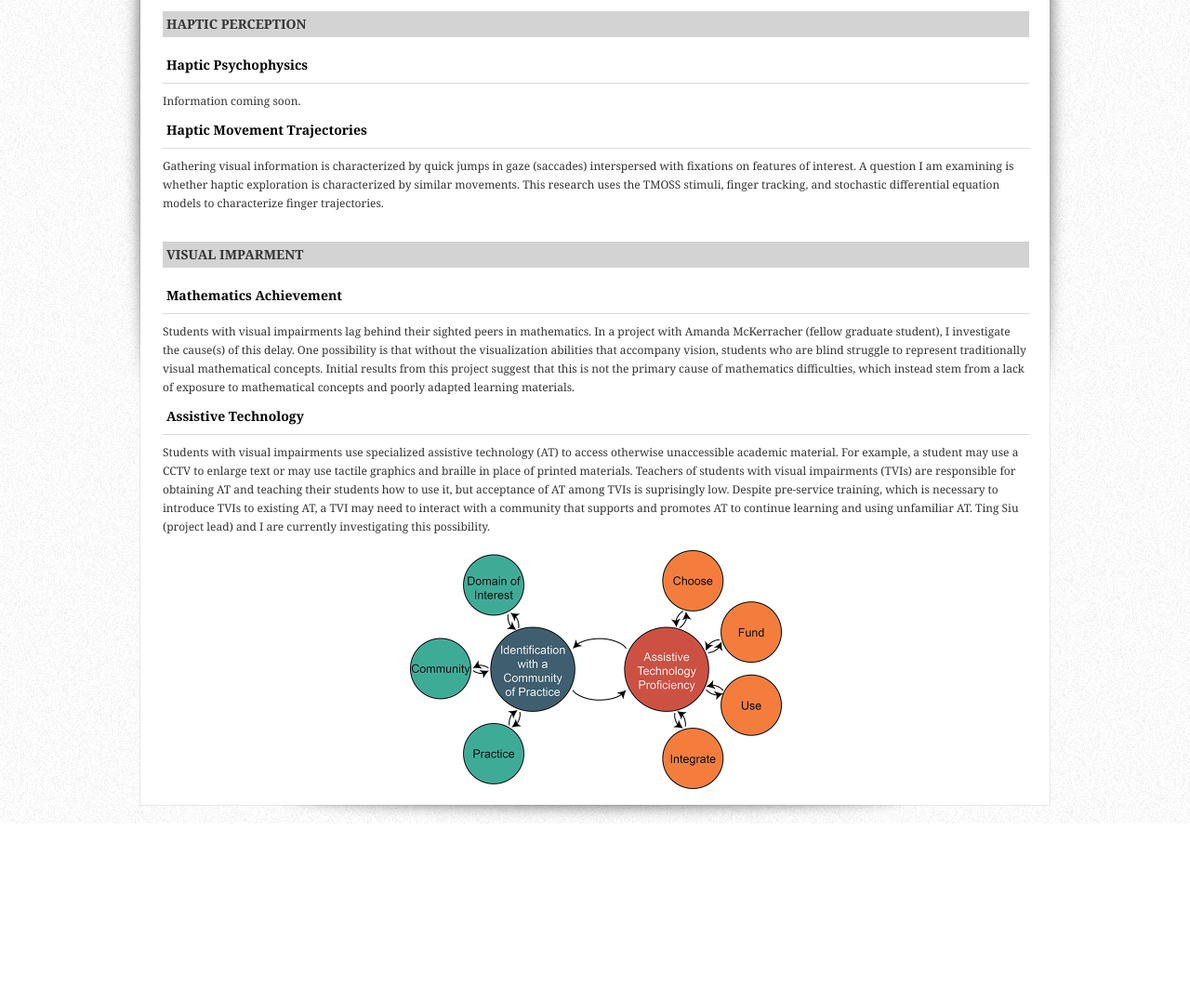
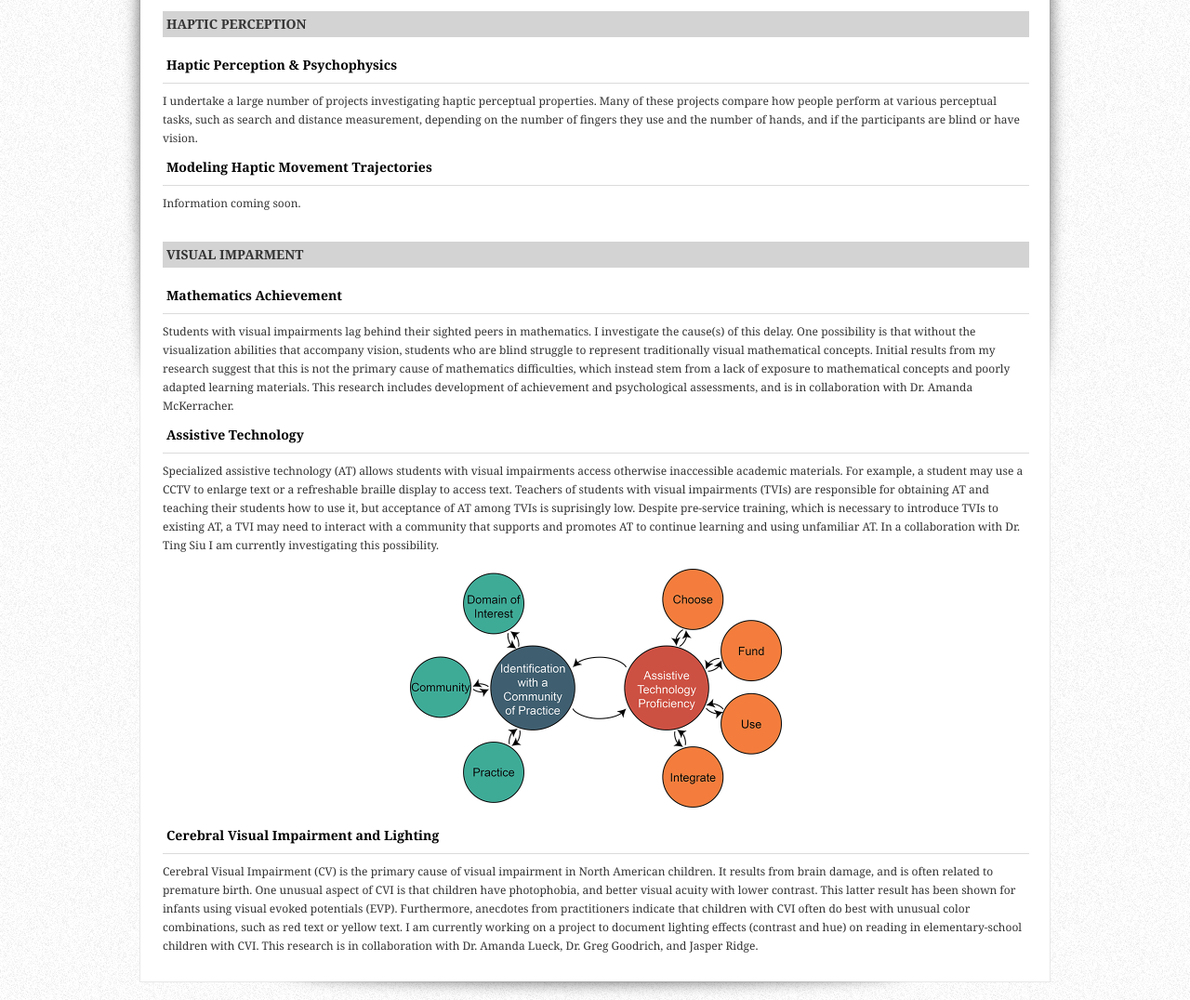
Before and after one commit to valeriemorash/valeriemorash.github.io, a plain HTML site: page research.html in a window 1280 px wide. Shown: the part 260-1336 px from the top of the page at 93% size. Before the commit the page ends 1146 px from the top, so only its background shows below. Drawn offline with Linux system fonts and the light colour scheme.

Commit message:
research.html

```diff
--- a/research.html
+++ b/research.html
@@ -31,18 +31,21 @@
         <div class="highlight">
           <h2>Haptic Perception</h3>
           </br>
-          <h3>Haptic Psychophysics</h4>
+          <h3>Haptic Perception & Psychophysics</h4>
+          <p>I undertake a large number of projects investigating haptic perceptual properties. Many of these projects compare how people perform at various perceptual tasks, such as search and distance measurement, depending on the number of fingers they use and the number of hands, and if the participants are blind or have vision.</p>
+          <h3>Modeling Haptic Movement Trajectories</h4>
           <p>Information coming soon.</p>
-          <h3>Haptic Movement Trajectories</h4>
-          <p>Gathering visual information is characterized by quick jumps in gaze (saccades) interspersed with fixations on features of interest. A question I am examining is whether haptic exploration is characterized by similar movements. This research uses the TMOSS stimuli, finger tracking, and stochastic differential equation models to characterize finger trajectories.</p>
         </br>
           <h2>Visual Imparment</h3>
           </br>
           <h3>Mathematics Achievement</h4>
-          <p>Students with visual impairments lag behind their sighted peers in mathematics. In a project with Amanda McKerracher (fellow graduate student), I investigate the cause(s) of this delay. One possibility is that without the visualization abilities that accompany vision, students who are blind struggle to represent traditionally visual mathematical concepts. Initial results from this project suggest that this is not the primary cause of mathematics difficulties, which instead stem from a lack of exposure to mathematical concepts and poorly adapted learning materials.</p>
+          <p>Students with visual impairments lag behind their sighted peers in mathematics. I investigate the cause(s) of this delay. One possibility is that without the visualization abilities that accompany vision, students who are blind struggle to represent traditionally visual mathematical concepts. Initial results from my research suggest that this is not the primary cause of mathematics difficulties, which instead stem from a lack of exposure to mathematical concepts and poorly adapted learning materials. This research includes development of achievement and psychological assessments, and is in collaboration with Dr. Amanda McKerracher.</p>
           <h3>Assistive Technology</h4>
-          <p>Students with visual impairments use specialized assistive technology (AT) to access otherwise unaccessible academic material. For example, a student may use a CCTV to enlarge text or may use tactile graphics and braille in place of printed materials. Teachers of students with visual impairments (TVIs) are responsible for obtaining AT and teaching their students how to use it, but acceptance of AT among TVIs is suprisingly low. Despite pre-service training, which is necessary to introduce TVIs to existing AT, a TVI may need to interact with a community that supports and promotes AT to continue learning and using unfamiliar AT. Ting Siu (project lead) and I are currently investigating this possibility.</p>
+          <p>Specialized assistive technology (AT) allows students with visual impairments access otherwise inaccessible academic materials. For example, a student may use a CCTV to enlarge text or a refreshable braille display to access text. Teachers of students with visual impairments (TVIs) are responsible for obtaining AT and teaching their students how to use it, but acceptance of AT among TVIs is suprisingly low. Despite pre-service training, which is necessary to introduce TVIs to existing AT, a TVI may need to interact with a community that supports and promotes AT to continue learning and using unfamiliar AT. In a collaboration with Dr. Ting Siu I am currently investigating this possibility.</p>
           <center> <img src="images/path diagram 02.png" width = "400px" alt="missing" /> </center>
+          <br>
+          <h3>Cerebral Visual Impairment and Lighting</h4>
+          <p>Cerebral Visual Impairment (CV) is the primary cause of visual impairment in North American children. It results from brain damage, and is often related to premature birth. One unusual aspect of CVI is that children have photophobia, and better visual acuity with lower contrast. This latter result has been shown for infants using visual evoked potentials (EVP). Furthermore, anecdotes from practitioners indicate that children with CVI often do best with unusual color combinations, such as red text or yellow text. I am currently working on a project to document lighting effects (contrast and hue) on reading in elementary-school children with CVI. This research is in collaboration with Dr. Amanda Lueck, Dr. Greg Goodrich, and Jasper Ridge.</p>
         </div>
       </div>
       <div class="cl">&nbsp;</div>
```
